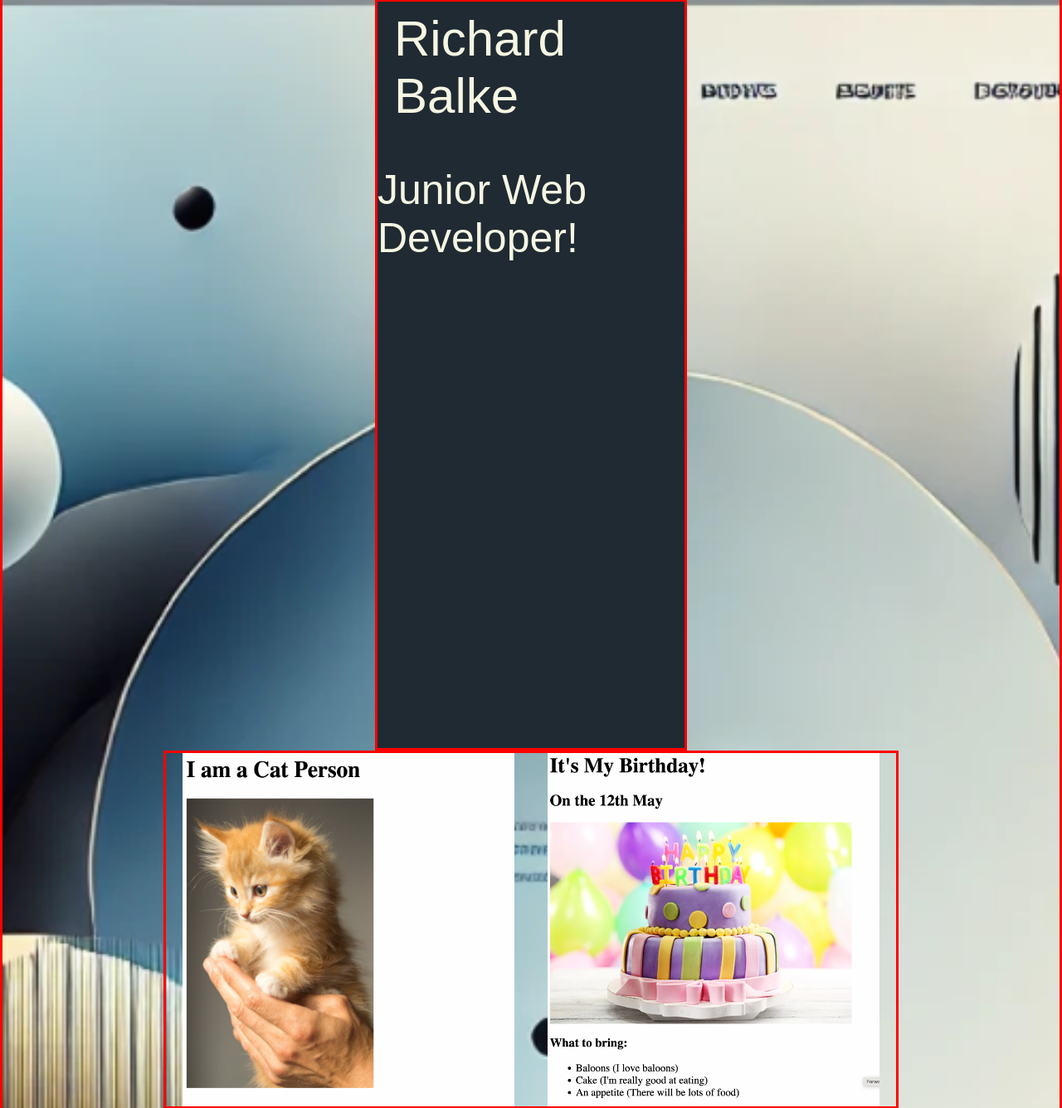
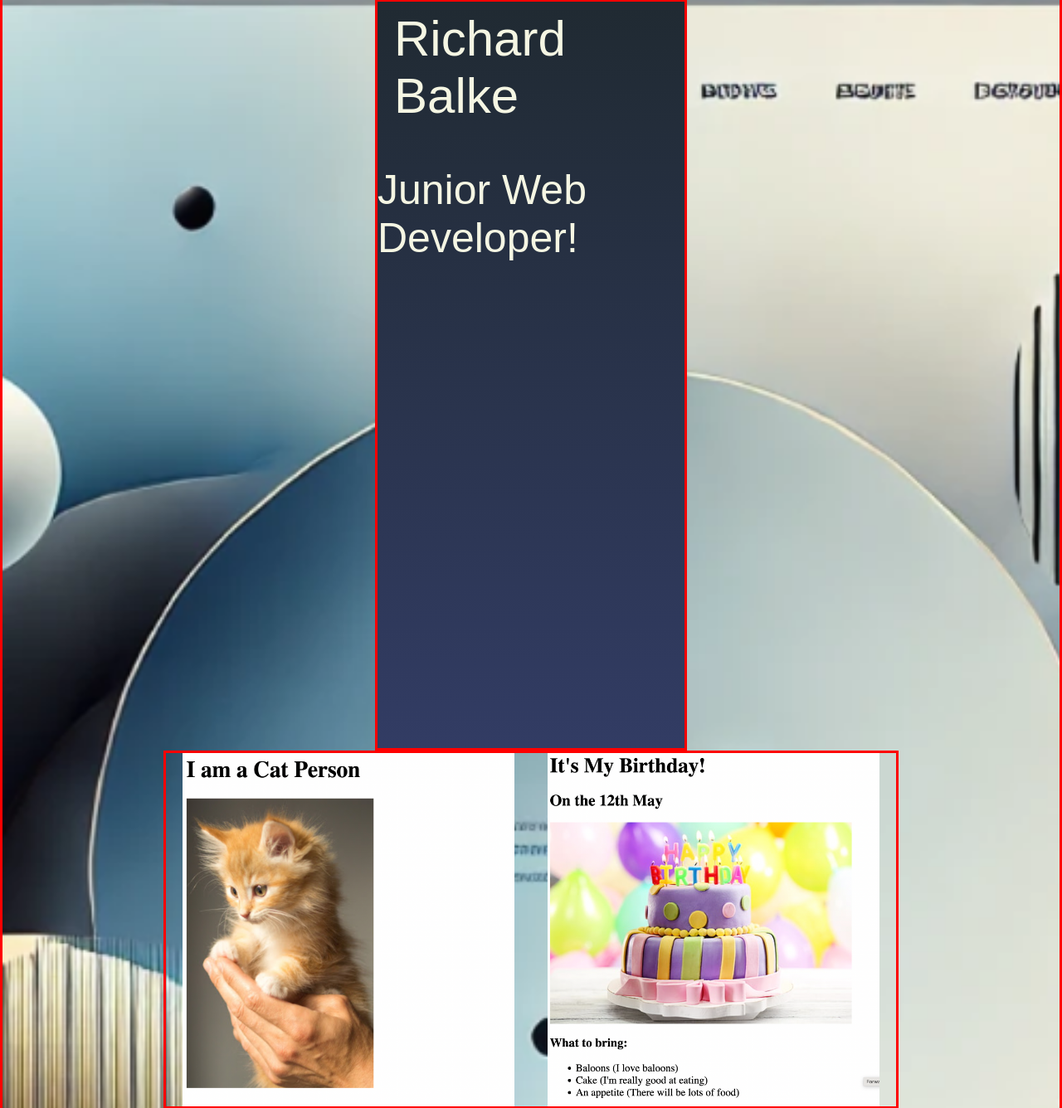
Before and after one commit to RichardBalke/html-portfolio, a PHP site: page /html-content/index.html in a window 1280 px wide. Shown: the part 137-1473 px from the top of the page at 83% size. Run offline with PHP 8.4, Linux system fonts and the light colour scheme; some web fonts are replaced.

Commit message:
Linear gradient

```diff
--- a/CSS/index_styles.css
+++ b/CSS/index_styles.css
@@ -13,6 +13,7 @@
     margin: auto;
     height: 900px;
     background-color: rgb(32, 42, 50);
+    background-image: linear-gradient(to bottom, rgb(32, 42, 50), rgb(50, 60, 100) )
   }
 
   #title-header2,
```
